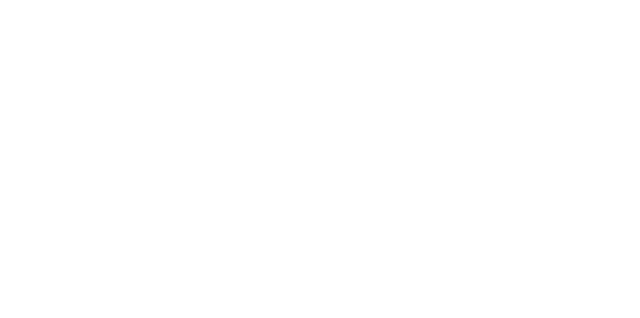
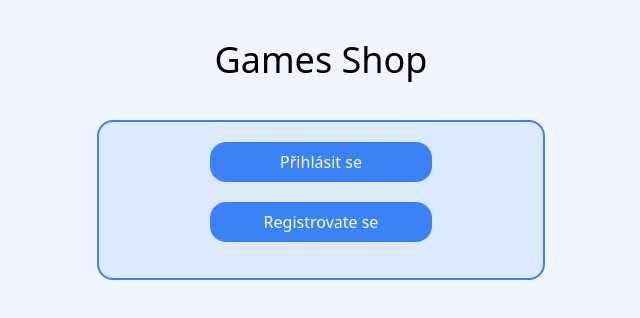
Before and after one commit to Martin-Prusa/war_project, a Next.js app: page / in a window 1280 px wide. Shown: the top 318 px of the page, without its empty margins (319-959 px from the left). Built offline with nearby package versions, Linux system fonts and the light colour scheme.

Commit message:
home page

```diff
--- a/src/pages/index.tsx
+++ b/src/pages/index.tsx
@@ -1,7 +1,23 @@
+import Link from "next/link";
+
 export default function Home() {
   return (
-    <main>
-
+    <main className='bg-blue-50 m-0 p-0 min-h-screen'>
+        <div className=''>
+          <div className='text-center text-4xl'>
+            <h1 className='pt-10'>Games Shop</h1>
+          </div>
+          <div className='border-2 max-w-md mx-auto border-blue-500 bg-blue-100 h-40 rounded-2xl mt-10'>
+            <ul className='flex flex-col items-center w-full'>
+              <li className='bg-blue-500 rounded-2xl text-white w-1/2 text-center my-5 py-2'>
+                <Link href='/login'>Přihlásit se</Link>
+              </li>
+              <li className='bg-blue-500 rounded-2xl text-white w-1/2 text-center py-2'>
+                <Link href='/register'>Registrovate se</Link>
+              </li>
+            </ul>
+          </div>
+        </div>
     </main>
   )
 }
--- a/src/styles/globals.css
+++ b/src/styles/globals.css
@@ -1,3 +1,9 @@
 @tailwind base;
 @tailwind components;
 @tailwind utilities;
+
+html, body, #__next {
+    padding: 0;
+    margin: 0;
+    min-height: 100vh;
+}
```
